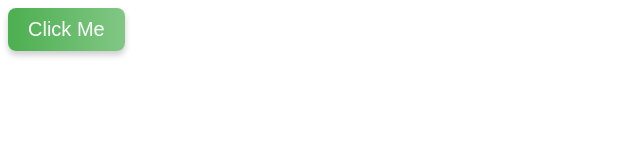
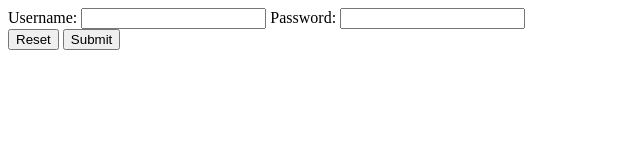
Before and after one commit to LittlePitza/html-css-steps, a plain HTML site: page website/index.html in a window 1280 px wide. Shown: the whole page, without its empty margins (0-640 px from the left). Drawn offline with Linux system fonts and the light colour scheme.

Commit message:
Replace button link with a login form
The clickable button directing users to Google has been removed. It is replaced with a login form that includes fields for username and password, along with reset and submit buttons. This change transitions the page towards a more functional authentication setup.

```diff
--- a/website/index.html
+++ b/website/index.html
@@ -10,18 +10,15 @@
     <!-- Sets the title of the webpage -->
 </head>
 <body>
-<!-- Wraps the link with an anchor tag that directs the user to Google -->
-<a href="https://google.com">
-    <!-- Creates a styled button inside the link -->
-    <button style="font-size: 20px; padding: 10px 20px; background: linear-gradient(to right, #4CAF50, #81C784);
-        color: white; border: none; border-radius: 8px; cursor: pointer;
-        box-shadow: 0 4px 6px rgba(0, 0, 0, 0.2); transition: transform 0.2s,
-        box-shadow 0.2s;"
-        onmouseover="this.style.transform='scale(1.1)'; this.style.boxShadow='0 6px 8px rgba(0, 0, 0, 0.3)';"
-        onmouseout="this.style.transform='scale(1)'; this.style.boxShadow='0 4px 6px rgba(0, 0, 0, 0.2)';">
-        <!-- Defines the text displayed inside the button -->
-        Click Me
-    </button>
-</a>
+    <form action="index.php" method="POST">
+        <label for="username">Username:</label>
+        <input type="text" id="username">
+
+        <label for="password">Password:</label>
+        <input type="password" id="password"><br>
+
+        <input type="reset">
+        <input type="submit">
+    </form>
 </body>
 </html>
```
